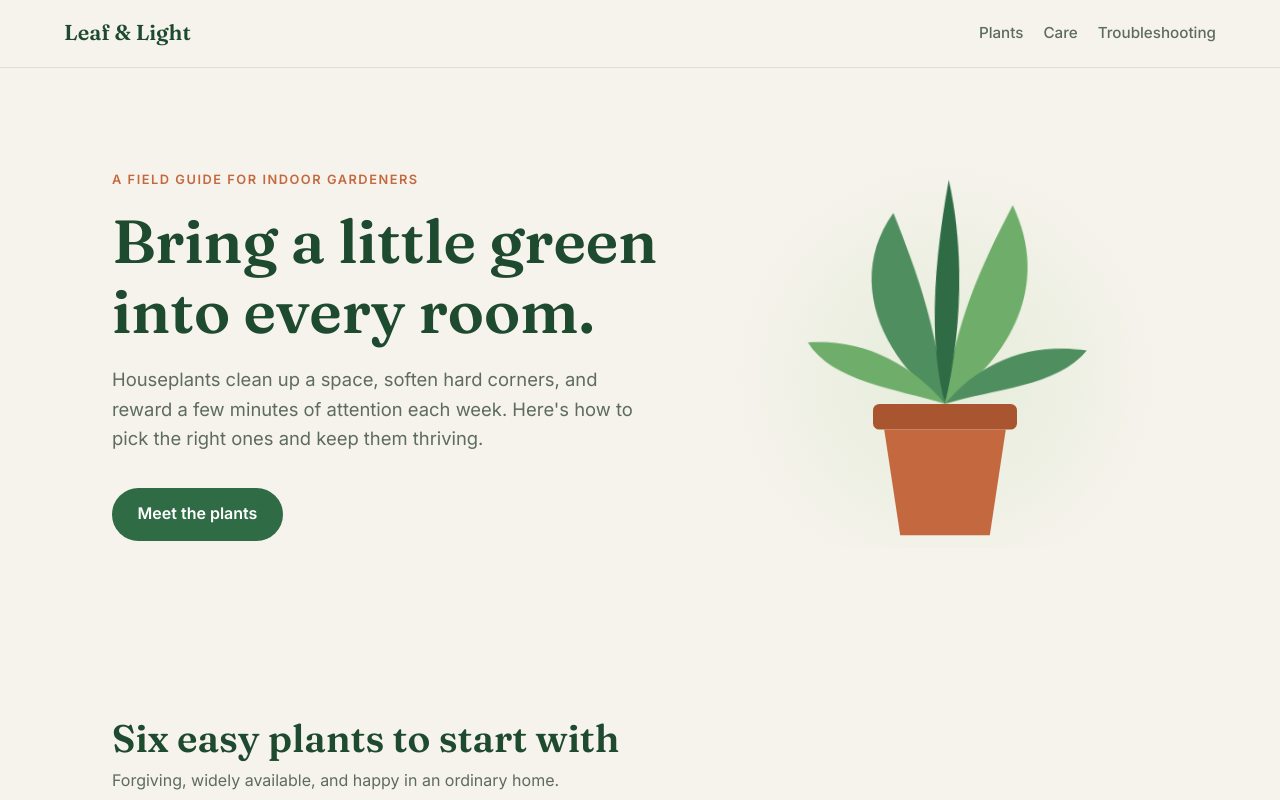
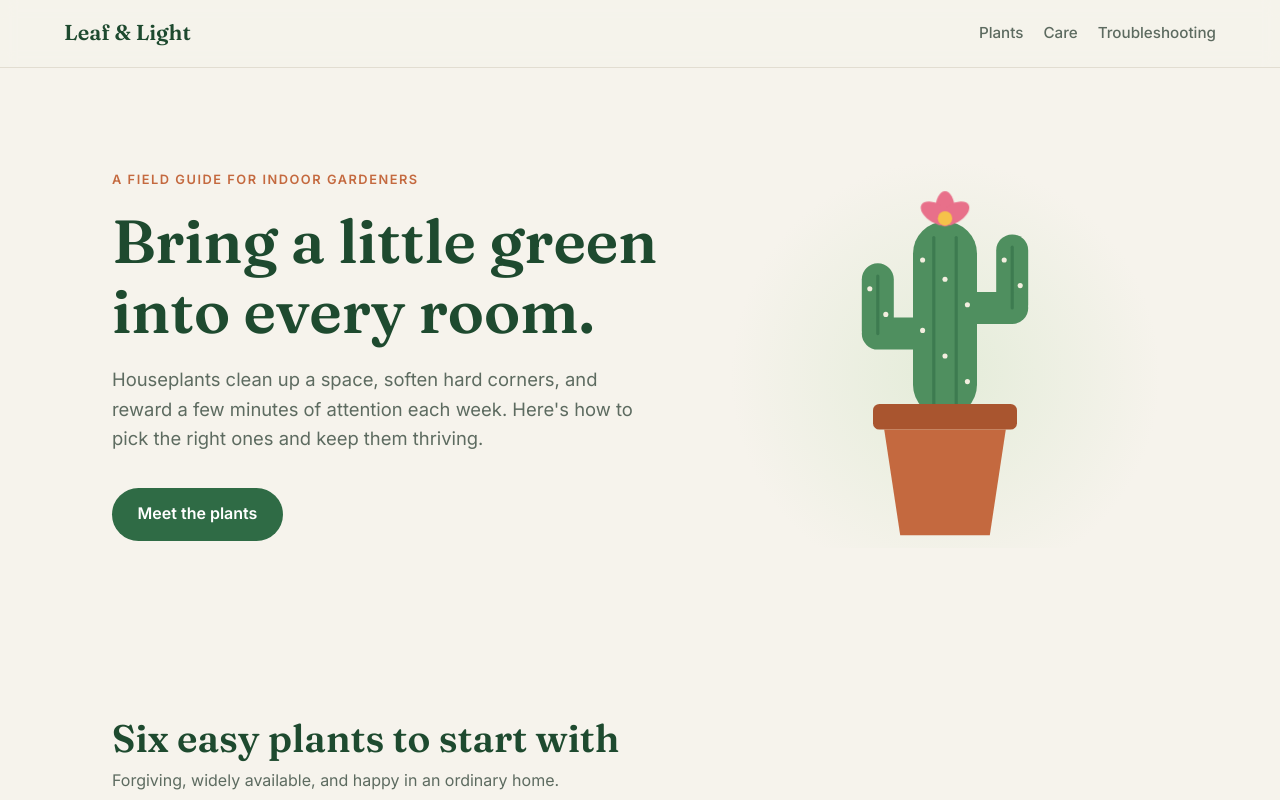
Before and after one commit to jme-640/playground-test, a plain HTML site: page index.html in a window 1280 px wide. Shown: the top 800 px of the page. Drawn offline with Linux system fonts and the light colour scheme.

Commit message:
Replace hero leafy plant with a flowering cactus
Co-Authored-By: Claude Opus 5.5 <noreply@anthropic.com>

```diff
--- a/index.html
+++ b/index.html
@@ -30,11 +30,31 @@
       </div>
       <div class="hero-art" aria-hidden="true">
         <svg viewBox="0 0 200 240" class="pot-svg">
-          <path d="M100 150 C 60 120, 40 70, 70 30 C 85 70, 95 100, 100 150" class="leaf l1"/>
-          <path d="M100 150 C 140 120, 165 75, 140 25 C 120 65, 105 100, 100 150" class="leaf l2"/>
-          <path d="M100 150 C 90 110, 95 60, 105 10 C 115 60, 110 110, 100 150" class="leaf l3"/>
-          <path d="M100 150 C 70 140, 30 135, 15 110 C 50 108, 80 125, 100 150" class="leaf l4"/>
-          <path d="M100 150 C 130 140, 170 138, 188 115 C 150 110, 120 125, 100 150" class="leaf l5"/>
+          <g class="cactus">
+            <rect x="48" y="62" width="20" height="52" rx="10"/>
+            <rect x="48" y="96" width="44" height="20" rx="10"/>
+            <rect x="132" y="44" width="20" height="54" rx="10"/>
+            <rect x="108" y="80" width="44" height="20" rx="10"/>
+            <rect x="80" y="36" width="40" height="122" rx="20"/>
+          </g>
+          <g class="rib">
+            <line x1="93" y1="46" x2="93" y2="150"/>
+            <line x1="107" y1="46" x2="107" y2="150"/>
+            <line x1="58" y1="70" x2="58" y2="106"/>
+            <line x1="142" y1="52" x2="142" y2="90"/>
+          </g>
+          <g class="spine">
+            <circle cx="86" cy="60" r="1.6"/><circle cx="100" cy="72" r="1.6"/><circle cx="114" cy="88" r="1.6"/>
+            <circle cx="86" cy="104" r="1.6"/><circle cx="100" cy="120" r="1.6"/><circle cx="114" cy="136" r="1.6"/>
+            <circle cx="53" cy="78" r="1.6"/><circle cx="63" cy="94" r="1.6"/>
+            <circle cx="137" cy="60" r="1.6"/><circle cx="147" cy="76" r="1.6"/>
+          </g>
+          <g class="flower">
+            <ellipse cx="100" cy="28" rx="6" ry="11"/>
+            <ellipse cx="100" cy="28" rx="6" ry="11" transform="rotate(60 100 34)"/>
+            <ellipse cx="100" cy="28" rx="6" ry="11" transform="rotate(-60 100 34)"/>
+            <circle cx="100" cy="34" r="4.5" class="flower-center"/>
+          </g>
           <rect x="55" y="150" width="90" height="16" rx="4" class="rim"/>
           <path d="M62 166 L 138 166 L 128 232 L 72 232 Z" class="pot"/>
         </svg>
--- a/style.css
+++ b/style.css
@@ -102,19 +102,20 @@ main { max-width: 1120px; margin: 0 auto; padding: 0 clamp(1rem, 5vw, 2rem); }
   background: radial-gradient(circle at 50% 55%, #e4ecd9 0%, transparent 70%);
 }
 .pot-svg { width: min(100%, 320px); height: auto; }
-.leaf { fill: var(--leaf-a); }
-.l2, .l4 { fill: var(--leaf-b); }
-.l3 { fill: var(--green); }
+.cactus rect { fill: var(--leaf-a); }
+.rib line { stroke: var(--green); stroke-width: 2; stroke-linecap: round; opacity: .55; }
+.spine circle { fill: #f3eedf; }
+.flower ellipse { fill: #e8708a; }
+.flower-center { fill: #f6c24a; }
 .pot { fill: var(--terracotta); }
 .rim { fill: #a9552f; }
-.l1, .l2, .l3, .l4, .l5 { transform-origin: 100px 150px; animation: sway 6s ease-in-out infinite; }
-.l2, .l5 { animation-delay: -3s; }
-@keyframes sway {
-  0%, 100% { transform: rotate(-2deg); }
-  50% { transform: rotate(2deg); }
+.flower { transform-origin: 100px 34px; animation: bloom 5s ease-in-out infinite; }
+@keyframes bloom {
+  0%, 100% { transform: scale(1) rotate(0deg); }
+  50% { transform: scale(1.12) rotate(8deg); }
 }
 @media (prefers-reduced-motion: reduce) {
-  .leaf { animation: none; }
+  .flower { animation: none; }
   html { scroll-behavior: auto; }
 }
 
```
